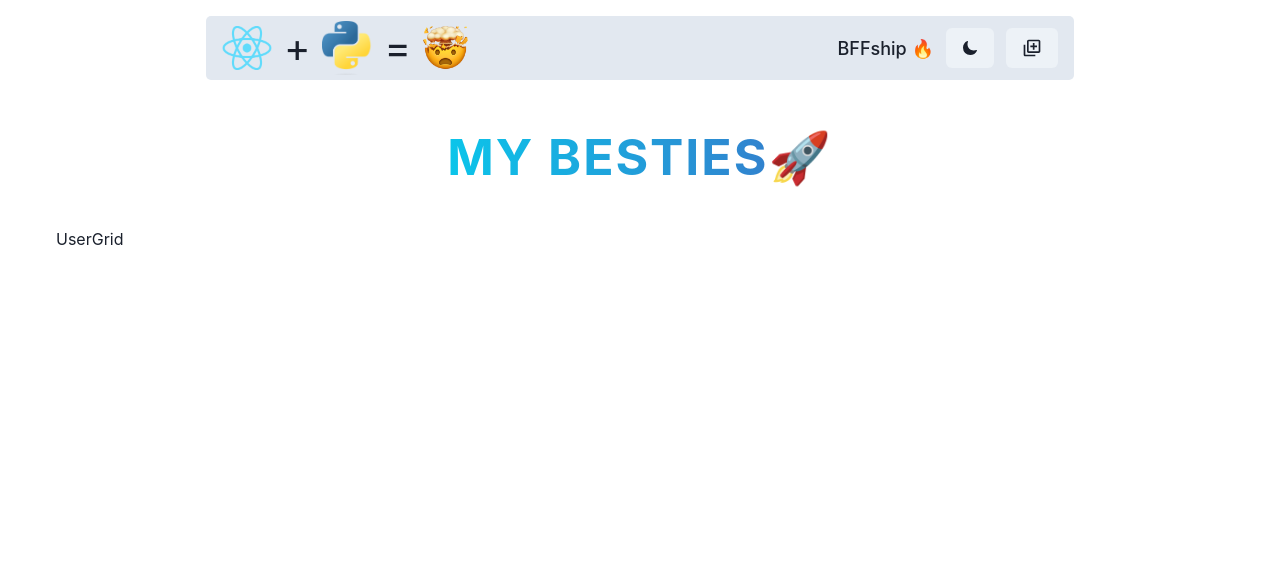
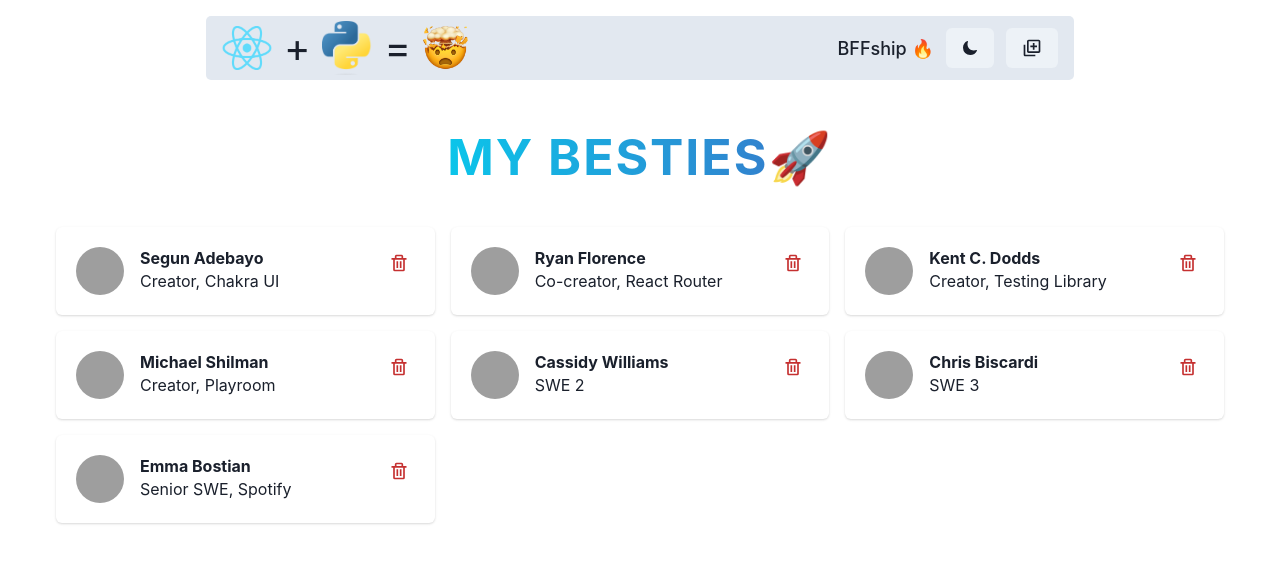
Before and after one commit to Zaymerstone/FullStackWebApp, a React (Vite) app in the folder frontend/: page / in a window 1280 px wide. Shown: the top 562 px of the page. Built offline with nearby package versions, Linux system fonts and the light colour scheme; grey boxes are pictures that could not be loaded.

Commit message:
feat: Implement UserCard component to display friends list
- Created UserCard component to show each friend's name and role.

- Tested functionality with a manually created array of friends.

```diff
--- /dev/null
+++ b/frontend/src/components/UserCard.jsx
@@ -0,0 +1,34 @@
+import { Card, CardHeader, Flex, Avatar, Box, Heading, Text, IconButton } from '@chakra-ui/react'
+import React from 'react'
+import { BiTrash } from 'react-icons/bi'
+
+const UserCard = ({user}) => {
+  return (
+    <Card>
+
+        <CardHeader>
+            <Flex gap={4} >
+                <Flex flex={"1"} gap={"4"} alignItems={"center"}>
+                    <Avatar src="https://avatar.iran.liara.run/public" />
+                    <Box>
+                        <Heading size='sm'>{user.name}</Heading>
+                        <Text>{user.role}</Text>
+                    </Box>
+                </Flex>
+                <Flex>
+                    {/* <EditModal user={user} />*/}
+                    <IconButton
+                    variant={"ghost"}
+                    colorScheme='red'
+                    size={"sm"}
+                    aria-label='See menu'
+                    icon={<BiTrash size={20}/>}
+                    />
+                </Flex>
+            </Flex>
+        </CardHeader>
+    </Card>
+  )
+}
+
+export default UserCard
--- a/frontend/src/components/UserGrid.jsx
+++ b/frontend/src/components/UserGrid.jsx
@@ -1,8 +1,21 @@
+import { Grid } from '@chakra-ui/react';
 import React from 'react';
+import { USERS } from '../dummy/dummy';
+import UserCard from './UserCard';
 
 const UserGrid = () => {
   return (
-    <div>UserGrid</div>
+    <Grid templateColumns={{
+      base:"1fr",
+      md:"repeat(2, 1fr)",
+      lg:"repeat(3, 1fr)",
+    }}
+    gap={4}
+      >
+      {USERS.map((user)=>( /* for each user show the user map component */
+        <UserCard key={user.id} user={user} />
+      ))}
+      </Grid>
   )
 }
 
--- /dev/null
+++ b/frontend/src/dummy/dummy.js
@@ -0,0 +1,48 @@
+export const USERS = [
+	{
+		id: 1,
+		name: "Segun Adebayo",
+		role: "Creator, Chakra UI",
+		description:
+			"With Chakra UI, I wanted to sync the speed of development with the speed of design. I wanted the developer to be just as excited as the designer to create a screen.",
+	},
+	{
+		id: 2,
+		name: "Ryan Florence",
+		role: "Co-creator, React Router",
+		description:
+			"I think the biggest thing that React Router tries to do is to make sure that the URL and the UI are always in sync with each other.",
+	},
+	{
+		id: 3,
+		name: "Kent C. Dodds",
+		role: "Creator, Testing Library",
+		description:
+			"The more your tests resemble the way your software is used, the more confidence they can give you.",
+	},
+	{
+		id: 4,
+		name: "Michael Shilman",
+		role: "Creator, Playroom",
+		description:
+			"With Playroom, you can create a zero-install code-oriented design environment that makes it easy to build and share components.",
+	},
+	{
+		id: 5,
+		name: "Cassidy Williams",
+		role: "SWE 2",
+		description: "I love the web platform and I want to make it as accessible as possible.",
+	},
+	{
+		id: 6,
+		name: "Chris Biscardi",
+		role: "SWE 3",
+		description: "I build things and write about it to help you become a better engineer.",
+	},
+	{
+		id: 7,
+		name: "Emma Bostian",
+		role: "Senior SWE, Spotify",
+		description: "I'm a software engineer with a passion for building scalable web applications.",
+	},
+];
```
